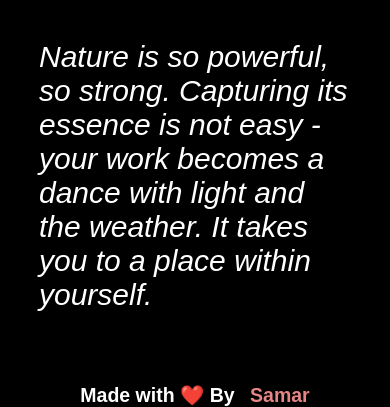
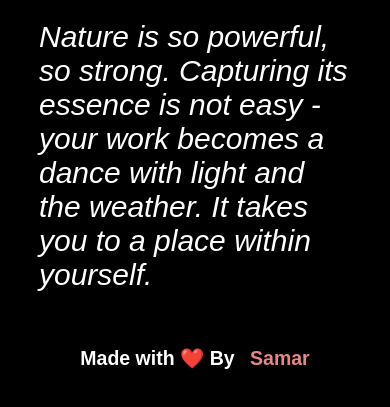
Before and after one commit to Samar-28/PyWeather, a plain HTML site: page index.html in a window 390 px wide. Shown: the part 596-1003 px from the top of the page. After the commit the page ends 966 px from the top, so only its background shows below. Drawn offline with Linux system fonts and the light colour scheme; a web font is replaced by a local one.

Commit message:
responsiveness edited v2

```diff
--- a/index.css
+++ b/index.css
@@ -12,12 +12,12 @@ body{
     justify-content: space-between;
     color: white;
     font-family: 'Electrolize', sans-serif;
+    margin-bottom: 80px;
 }
 .main{
     display: flex;
     justify-content: space-around;
     align-items: center;
-    height: 70vh;
 }
 img{
     width: 50px;
@@ -139,7 +139,6 @@ input{
     .main{
         flex-direction: column;
         margin-top: 50px;
-        height: 90vh;
     }
     .con{
         width: 80%;
```
